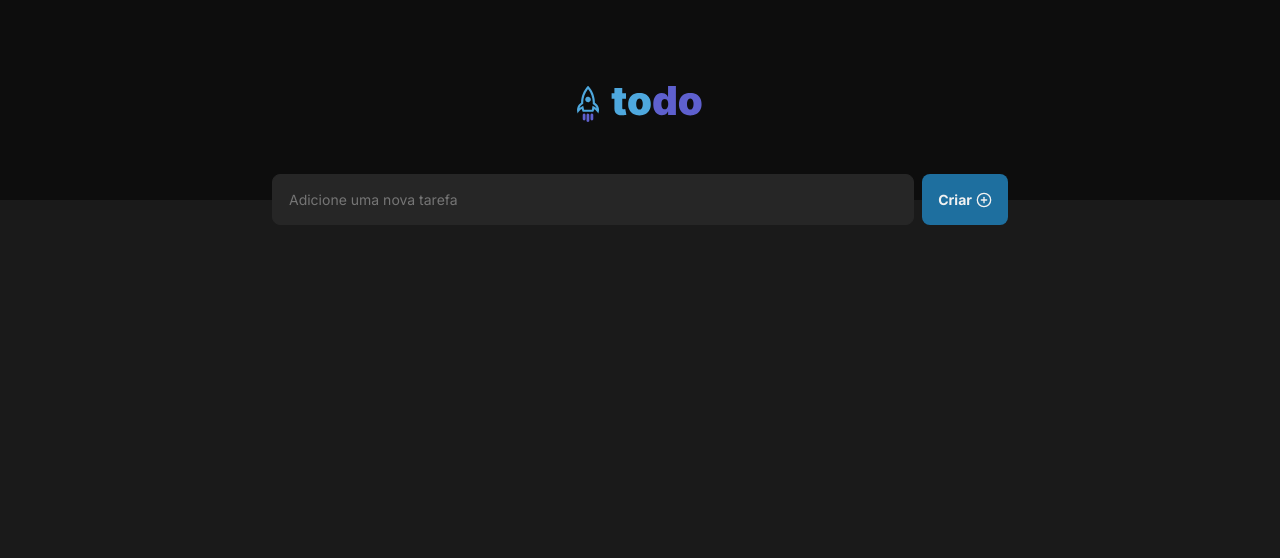
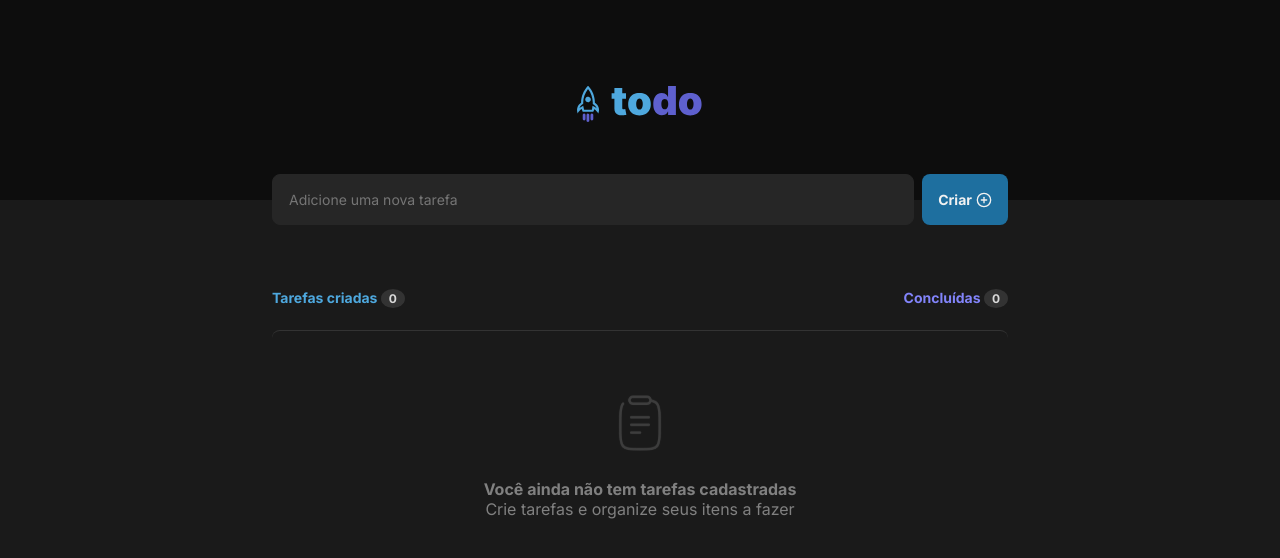
Before and after one commit to carlos3duardo/todo-list, a React (Vite) app: page / in a window 1280 px wide. Shown: the top 558 px of the page. Built offline with nearby package versions, Linux system fonts and the light colour scheme.

Commit message:
Showing empty todo list data

```diff
--- a/src/components/TodoContainer.tsx
+++ b/src/components/TodoContainer.tsx
@@ -1,10 +1,18 @@
+import { useState } from 'react';
 import styles from './TodoContainer.module.css';
 import { TodoForm } from './TodoForm';
+import { TodoList } from './TodoList';
+import { TodoListEmpty } from './TodoListEmpty';
+import { TodoStats } from './TodoStats';
 
 export function TodoContainer() {
+  const [taskList, setTaskList] = useState([]);
+
   return (
     <main className={styles.container}>
         <TodoForm />
+        <TodoStats />
+        {taskList.length ? <TodoList /> : <TodoListEmpty />}
     </main>
   )
 }
--- /dev/null
+++ b/src/components/TodoList.tsx
@@ -0,0 +1,5 @@
+export function TodoList() {
+  return (
+    <h2>Lista aqui</h2>
+  )
+}
--- /dev/null
+++ b/src/components/TodoListEmpty.module.css
@@ -0,0 +1,20 @@
+.emptyList {
+    padding: 4rem 0;
+    text-align: center;
+    border-top: 1px solid var(--gray-400);
+    border-radius: 8px;
+    margin-top: 1.5rem;
+}
+
+.emptyList p {
+    color: var(--gray-300);
+    font-size: 1rem;
+}
+
+.emptyList figure {
+    margin-bottom: 1.5rem;
+}
+
+.emptyList p strong {
+    display: block;
+}
--- /dev/null
+++ b/src/components/TodoListEmpty.tsx
@@ -0,0 +1,12 @@
+import clipboardIcon from '../assets/images/clipboard.svg';
+import styles from './TodoListEmpty.module.css';
+
+export function TodoListEmpty() {
+  return (
+    <div className={styles.emptyList}>
+      <figure><img src={clipboardIcon} alt="Lista vazia" /></figure>
+      <p><strong>Você ainda não tem tarefas cadastradas</strong></p>
+      <p>Crie tarefas e organize seus itens a fazer</p>
+    </div>
+  )
+}
--- /dev/null
+++ b/src/components/TodoStats.module.css
@@ -0,0 +1,30 @@
+.container {
+    margin: 4rem 0 0 0;
+    padding: 0;
+    list-style: none;
+    display: flex;
+    flex-direction: row;
+    align-items: center;
+    justify-content: space-between;
+}
+
+.container li {
+    font-weight: bold;
+    font-size: .875rem;
+}
+
+.counter {
+    padding: 2px 0.5rem;
+    background: var(--gray-400);
+    color: var(--gray-200);
+    border-radius: 50%;
+    font-size: .75rem;
+}
+
+.createdTasks {
+    color: var(--blue);
+}
+
+.finishedTasks {
+    color: var(--purple);
+}
--- /dev/null
+++ b/src/components/TodoStats.tsx
@@ -0,0 +1,10 @@
+import styles from './TodoStats.module.css';
+
+export function TodoStats() {
+  return (
+    <ul className={styles.container}>
+      <li className={styles.createdTasks}>Tarefas criadas <span className={styles.counter}>0</span></li>
+      <li className={styles.finishedTasks}>Concluídas <span className={styles.counter}>0</span></li>
+    </ul>
+  )
+}
```
Also changed, not shown: src/assets/images/clipboard.svg (added).
